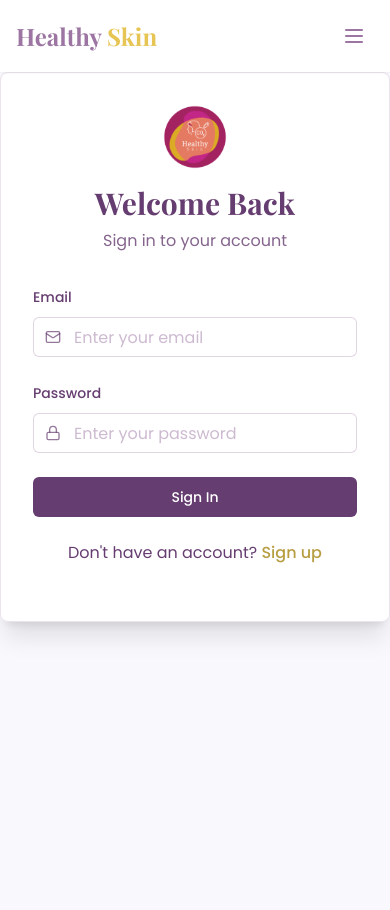
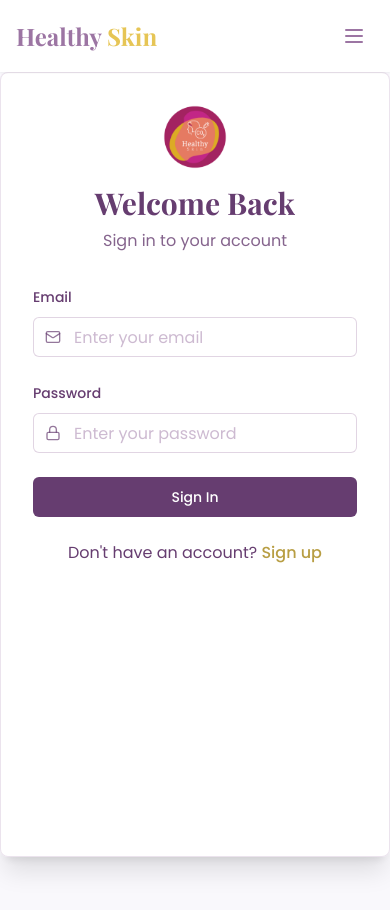
Before and after one commit to EMCarlos/healthy-skin-v3, a React (Vite) app in the folder frontend/: page /signin in a window 390 px wide. Shown: the top 910 px of the page. After the commit the page ends 857 px from the top, so only its background shows below. Built offline with nearby package versions, Linux system fonts and the light colour scheme; a web font is replaced by a local one.

Commit message:
fix: adjust SignIn page layout for better responsiveness and update height properties

```diff
--- a/frontend/src/pages/PublicRoutes/SignIn.tsx
+++ b/frontend/src/pages/PublicRoutes/SignIn.tsx
@@ -13,9 +13,9 @@ import { Input } from "@/components/ui/input";
 import { useToast } from "@/components/ui/use-toast";
 import { zodResolver } from "@hookform/resolvers/zod";
 import { Lock, Mail } from "lucide-react";
+import { Fragment } from "react";
 import { useForm } from "react-hook-form";
 import { Link } from "react-router-dom";
-import { Fragment } from "react/jsx-runtime";
 import { z } from "zod";
 
 const signInSchema = z.object({
@@ -48,9 +48,9 @@ const SignIn = () => {
     <Fragment>
       <Navbar />
 
-      <div className="min-h-dvh flex items-stretch">
+      <div className="min-h-[93dvh] flex items-stretch">
         {/* Left panel with form */}
-        <div className="sm:px-5 lg:ml-20 w-full max-w-md bg-white/90 backdrop-blur-lg p-8 rounded-lg shadow-xl border border-purple/20 max-h-[550px] lg:mt-auto lg:mb-auto relative lg:-right-[215px] z-20">
+        <div className="sm:px-5 lg:ml-20 w-full max-w-md bg-white/90 backdrop-blur-lg p-8 rounded-lg shadow-xl border border-purple/20 h-auto lg:mt-auto lg:mb-auto relative lg:-right-[215px] z-20">
           <div className="text-center mb-8">
             <img
               src={icon}
@@ -60,6 +60,23 @@ const SignIn = () => {
             <h1 className="text-3xl font-bold text-purple-dark mb-2">Welcome Back</h1>
             <p className="text-purple-dark/80">Sign in to your account</p>
           </div>
+
+          {/* TODO: Social Logins */}
+          {/* <Button
+            variant="outline"
+            className="w-full mb-6"
+          >
+            Continue with Google
+          </Button>
+
+          <div className="relative my-6">
+            <div className="absolute inset-0 flex items-center">
+              <div className="w-full border-t border-border"></div>
+            </div>
+            <div className="relative flex justify-center text-xs uppercase">
+              <span className="bg-background px-2 text-muted-foreground">Or continue with</span>
+            </div>
+          </div> */}
 
           <Form {...form}>
             <form
```
